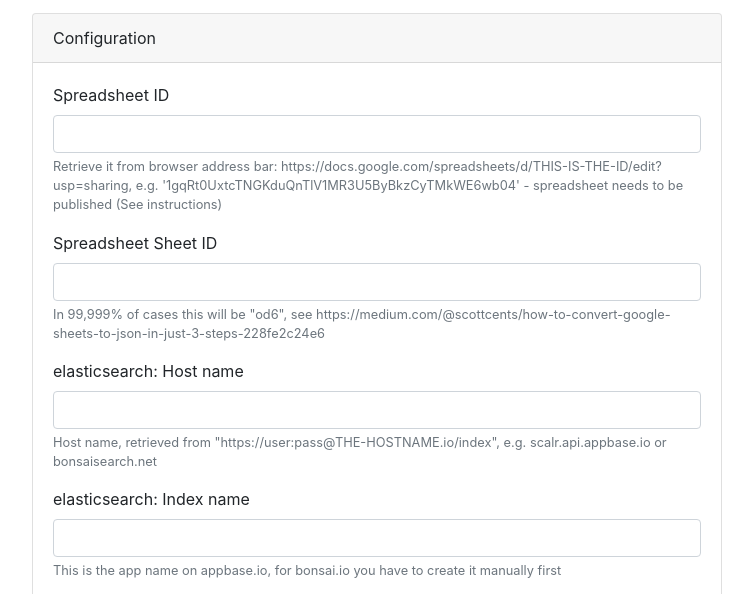
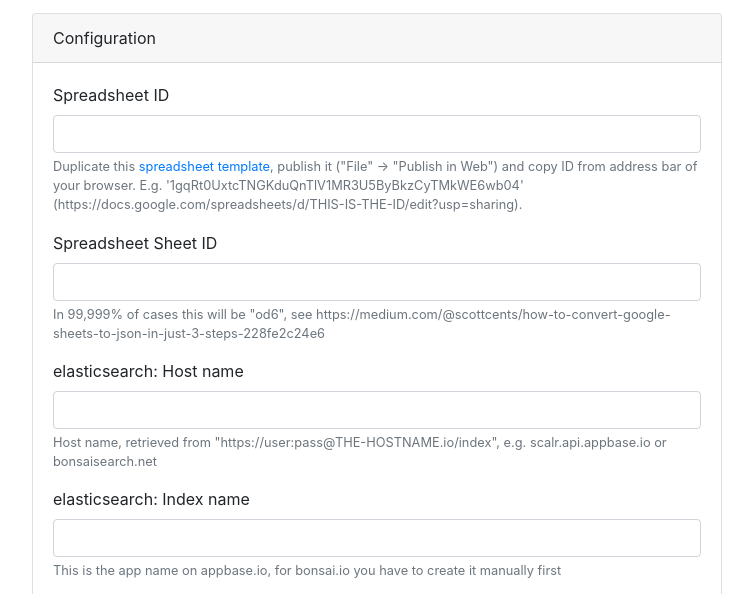
Before and after one commit to programmieraffe/open-education-tagger-electron, an Electron app: page index.html in a window 900 px wide. Shown: the part 195-789 px from the top of the page, without its empty margins (73-826 px from the left). Drawn offline with nearby package versions, Linux system fonts and the light colour scheme.

Commit message:
better description

```diff
--- a/index.html
+++ b/index.html
@@ -58,9 +58,7 @@
               <div class="form-group">
                 <label for="oet_spreadsheet_id">Spreadsheet ID</label>
                 <input id="oet_spreadsheet_id" name="oet_spreadsheet_id" type="text" class="form-control" aria-describedby="oet_spreadsheet_idHelpBlock" required="required">
-                <small class="form-text text-muted">Retrieve it from browser address bar: https://docs.google.com/spreadsheets/d/THIS-IS-THE-ID/edit?usp=sharing, e.g. '1gqRt0UxtcTNGKduQnTlV1MR3U5ByBkzCyTMkWE6wb04' -
-                  spreadsheet needs
-                  to be published (See instructions)</small>
+                <small class="form-text text-muted">Duplicate this <a href="https://docs.google.com/spreadsheets/d/1gqRt0UxtcTNGKduQnTlV1MR3U5ByBkzCyTMkWE6wb04/edit#gid=0" target="_blank">spreadsheet template</a>, publish it ("File" -> "Publish in Web") and copy ID from address bar of your browser. E.g. '1gqRt0UxtcTNGKduQnTlV1MR3U5ByBkzCyTMkWE6wb04' (https://docs.google.com/spreadsheets/d/THIS-IS-THE-ID/edit?usp=sharing).</small>
               </div>
 
               <div class="form-group">
```
Also changed, not shown: README.md.
